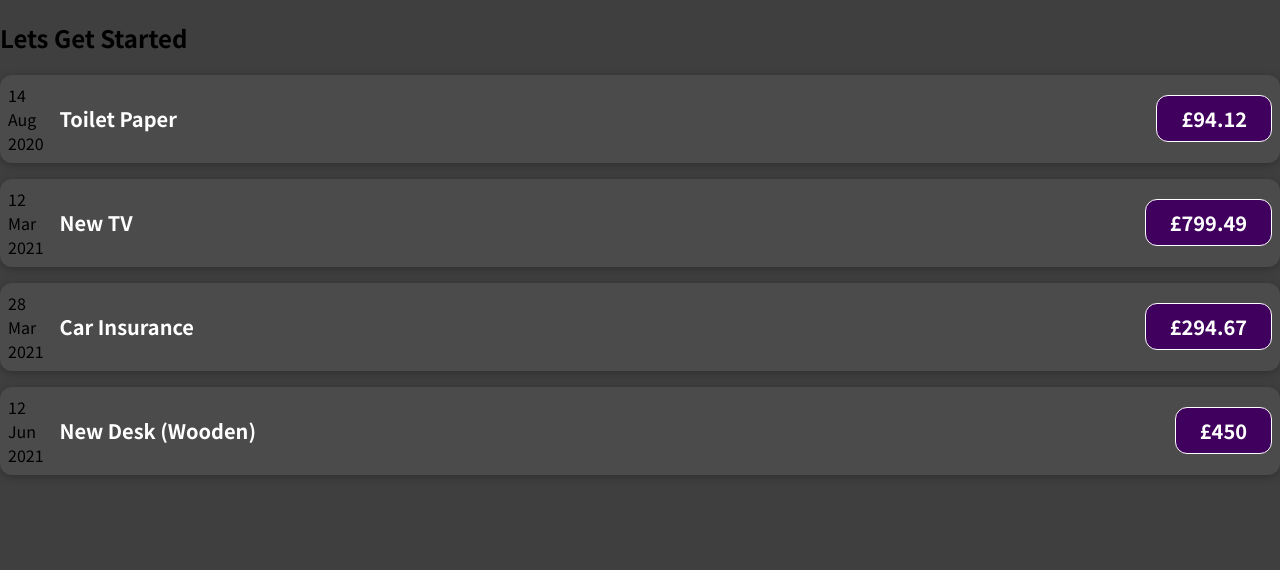
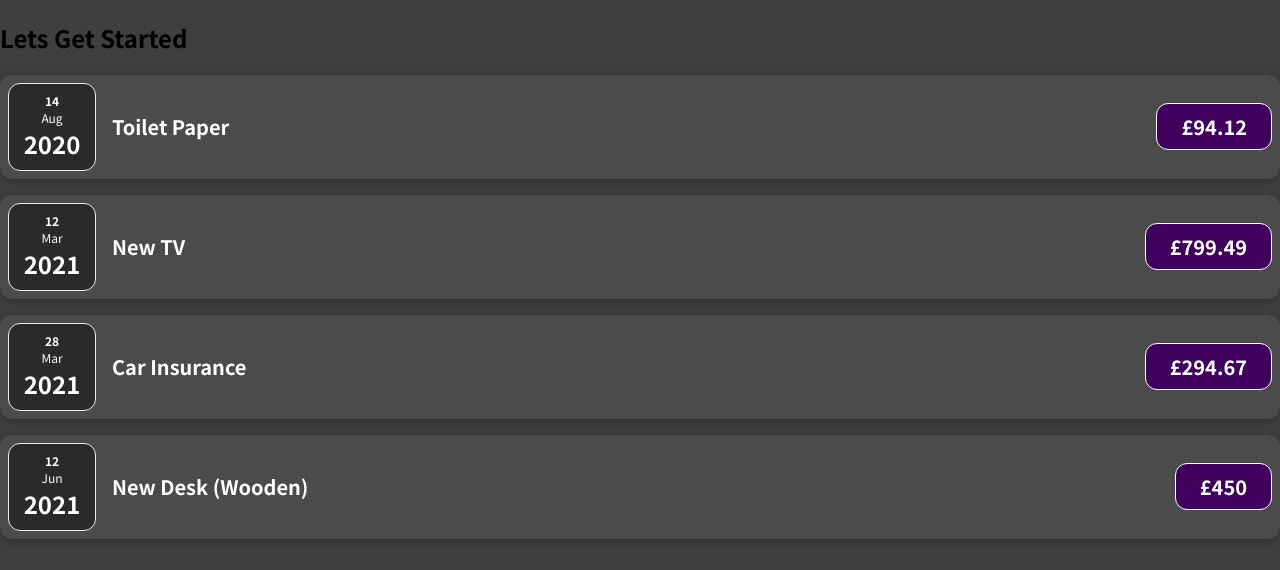
Before and after one commit to JakePascoe/reactlearning, a JavaScript app: page / in a window 1280 px wide. Shown: the top 570 px of the page. Built offline with nearby package versions, Linux system fonts and the light colour scheme.

Commit message:
Updated CSS

```diff
--- a/src/App.js
+++ b/src/App.js
@@ -9,7 +9,12 @@
       amount: 94.12,
       date: new Date(2020, 7, 14),
     },
-    { id: "e2", title: "New TV", amount: 799.49, date: new Date(2021, 2, 12) },
+    {
+      id: "e2",
+      title: "New TV",
+      amount: 799.49,
+      date: new Date(2021, 2, 12),
+    },
     {
       id: "e3",
       title: "Car Insurance",
--- a/src/comp/ExpenseItem.css
+++ b/src/comp/ExpenseItem.css
@@ -37,6 +37,33 @@
   border-radius: 12px;
 }
 
+.expense-date {
+  display: flex;
+  flex-direction: column;
+  width: 5.5rem;
+  height: 5.5rem;
+  border: 1px solid #ececec;
+  background-color: #2a2a2a;
+  color: white;
+  border-radius: 12px;
+  align-items: center;
+  justify-content: center;
+}
+
+.expense-date__month {
+  font-size: 0.75rem;
+  font-weight: bold;
+}
+
+.expense-date__year {
+  font-size: 0.75rem;
+}
+
+.expense-date__day {
+  font-size: 1.5rem;
+  font-weight: bold;
+}
+
 @media (min-width: 580px) {
   .expense-item__description {
     flex-direction: row;
--- a/src/comp/ExpenseItem.js
+++ b/src/comp/ExpenseItem.js
@@ -6,10 +6,10 @@
   const year = props.date.getFullYear();
   return (
     <div className="expense-item">
-      <div>
-        <div>{day}</div>
-        <div>{month}</div>
-        <div>{year}</div>
+      <div className="expense-date">
+        <div className="expense-date__month">{day}</div>
+        <div className="expense-date__year">{month}</div>
+        <div className="expense-date__day">{year}</div>
       </div>
       <div className="expense-item__description">
         <h2>{props.title}</h2>
```
